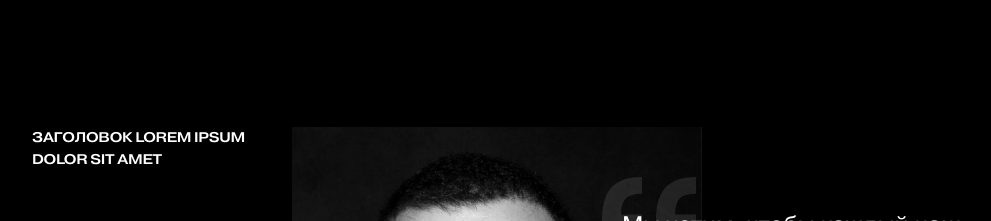
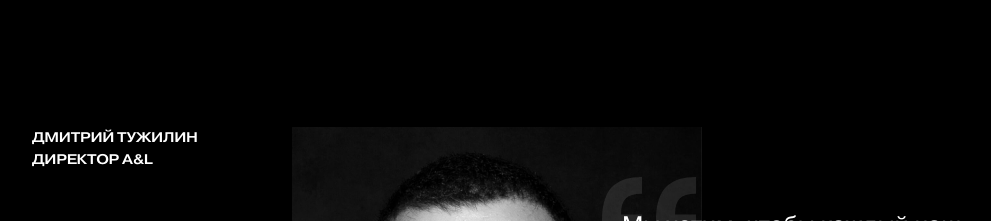
Before and after one commit to biloholovskyi/al_bureau, a React (Create React App) app: page /about in a window 1280 px wide. Shown: the part 3540-3761 px from the top of the page, without its empty margins (100-1091 px from the left). Built offline with nearby package versions, Linux system fonts and the light colour scheme; no server answers.

Commit message:
some fix html and css

```diff
--- a/src/components/footer/footer.js
+++ b/src/components/footer/footer.js
@@ -39,7 +39,7 @@ const Footer = () => {
         </div>
         <div className="bottom">
           <a href="tel:+7 (843) 279-32-04">+7 (843) 279-32-04</a>
-          <div className="title">г.Казань, 420061,  ул. Николая Ершова, 1а,
+          <div className="title">г. Казань, 420061,  ул. Николая Ершова, 1а,
             БЦ "Корстон"  офис 838, 8 этаж</div>
         </div>
       </div>
--- a/src/pages/about/QuoteBlock/QuoteBlock.js
+++ b/src/pages/about/QuoteBlock/QuoteBlock.js
@@ -8,8 +8,8 @@ const QuoteBlock = () => {
     <Style.QuoteBlockWrap>
       <div className="container-fluid">
         <div className="row">
-          <div className="col-lg-3 col-md-3 col-12"><h3 className={'small_title'}>Заголовок Lorem ipsum<br/> dolor
-            sit amet</h3></div>
+          <div className="col-lg-3 col-md-3 col-12"><h3 className={'small_title'}>Дмитрий Тужилин<br/>директор A&L
+          </h3></div>
           <div className={'col-lg-9 col-md-9 col-12'}>
             <div className="quoteBlock">
               <img src={photo} alt="image" className={'photo'}/>
--- a/src/pages/about/styled.js
+++ b/src/pages/about/styled.js
@@ -27,7 +27,6 @@ const MainScreenWrap = styled.div`
   position: relative;
 
   @media (max-width: 767px) {
-    min-height: auto;
     align-items: flex-start;
     justify-content: flex-start;
     padding-top: 164px;
--- a/src/pages/home/styled.js
+++ b/src/pages/home/styled.js
@@ -404,6 +404,7 @@ const ProcessCreateBlockWrap = styled.div`
       background: linear-gradient(180deg, rgba(255, 255, 255, 0) 0%, #FFFFFF 12.99%, #FFFFFF 56.25%, #FFFFFF 82.04%, rgba(255, 255, 255, 0) 100%);
       width: 1px;
       height: 100%;
+
       @media (max-width: 767px) {
         left: 0;
         transform: none;
@@ -457,6 +458,7 @@ const ProcessCreateBlockWrap = styled.div`
         line-height: 26px;
         text-align: right;
         color: #FFFFFF;
+
         @media (max-width: 767px) {
           position: absolute;
           left: 20px;
@@ -475,12 +477,14 @@ const ProcessCreateBlockWrap = styled.div`
         font-size: 14px;
         line-height: 22px;
         color: #FFFFFF;
+
         @media (max-width: 767px) {
           position: absolute;
           left: 20px;
-          bottom: 0;
+          bottom: auto;
           font-size: 12px;
           line-height: 20px;
+          top: 35px;
         }
       }
 
```
